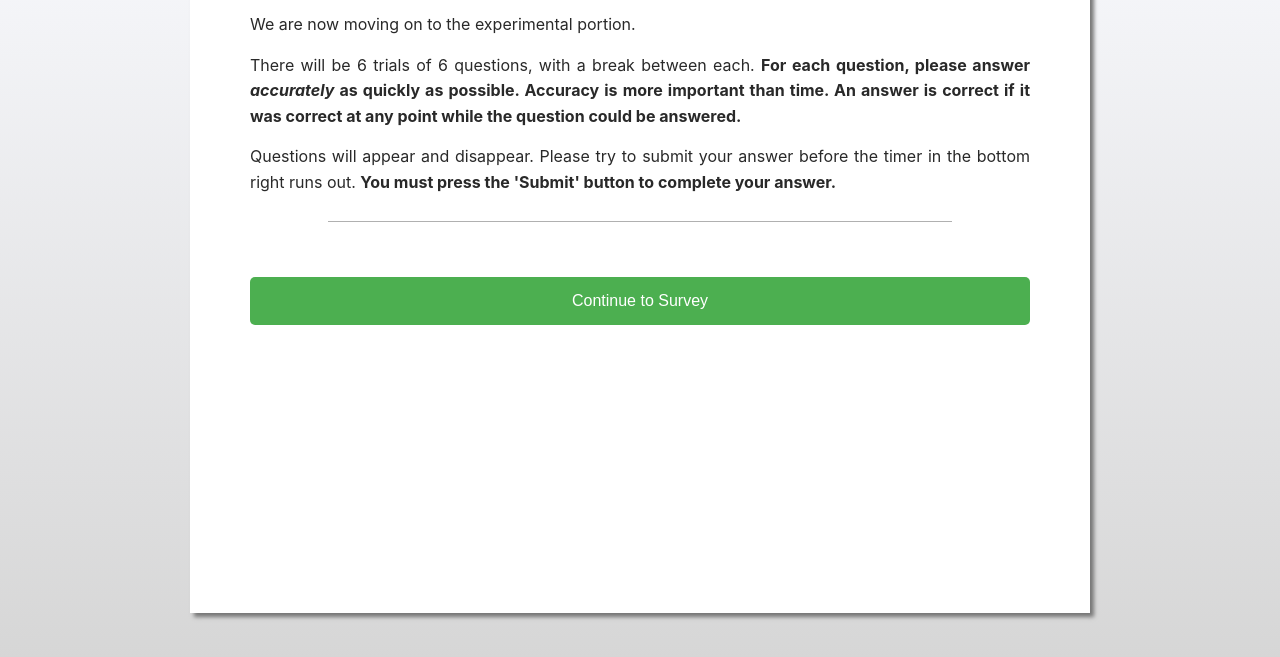
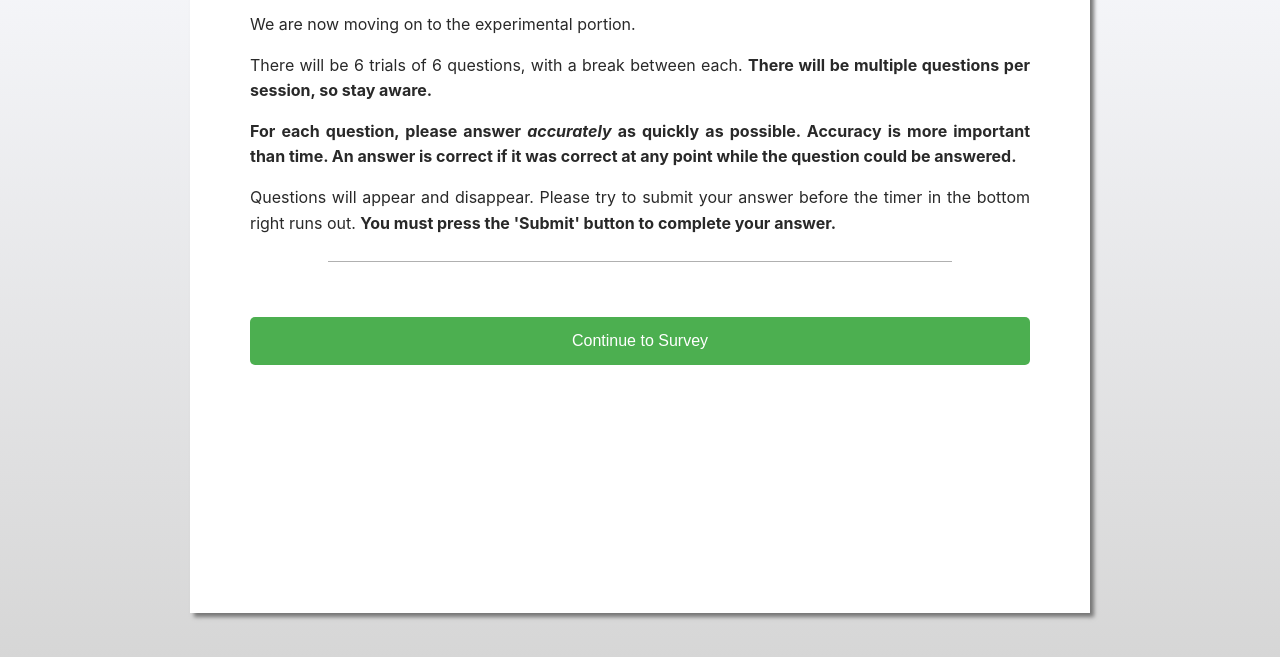
Before and after one commit to Cliffy2000/SituatedVis-Portal, a plain HTML site: page trainingTransition.html in a window 1280 px wide. Shown: the part 137-794 px from the top of the page. Drawn offline with Linux system fonts and the light colour scheme.

Commit message:
Updated training language

```diff
--- a/trainingTransition.html
+++ b/trainingTransition.html
@@ -21,7 +21,8 @@
 
                 <div class="articleSection">
                     <div>We are now moving on to the experimental portion. </div>
-                    <div>There will be 6 trials of 6 questions, with a break between each. <b>For each question, please answer <i>accurately</i> as quickly as possible. Accuracy is more important than time. An answer is correct if it was correct at any point while the question could be answered.</b></div>
+                    <div>There will be 6 trials of 6 questions, with a break between each. <b> There will be multiple questions per session, so stay aware. </b> </div>
+                    <div><b>For each question, please answer <i>accurately</i> as quickly as possible. Accuracy is more important than time. An answer is correct if it was correct at any point while the question could be answered.</b></div>
                     <div>Questions will appear and disappear. Please try to submit your answer before the timer in the bottom right runs out. <b>You must press the 'Submit' button to complete your answer.</b></div>
                 </div>
 
```
